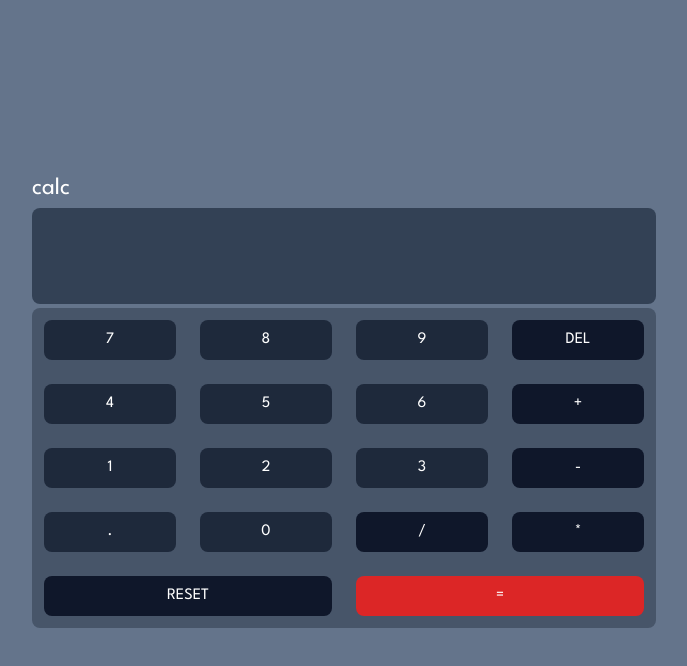
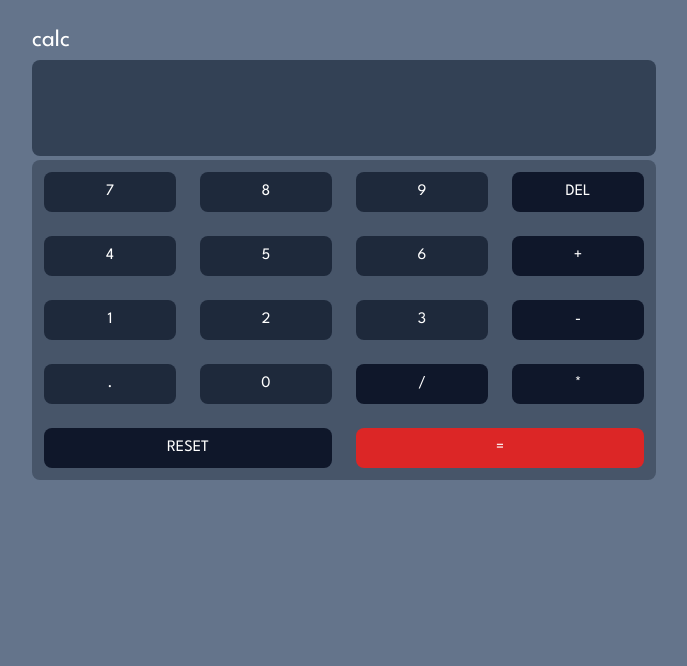
Before and after one commit to LEstebanR/calculator-app, a Next.js app: page / in a window 1280 px wide. Shown: the top 666 px of the page, without its empty margins (296-983 px from the left). Built offline with nearby package versions, Linux system fonts and the light colour scheme.

Commit message:
fix position

```diff
--- a/src/components/Container.tsx
+++ b/src/components/Container.tsx
@@ -5,7 +5,7 @@ interface ContainerProps {
 }
 
 const Container: React.FC<ContainerProps> = ({ children }) => {
-  return <div className="h-screen flex justify-center items-center bg-slate-500 font-sans text-white ">{children}</div>;
+  return <div className="h-screen flex justify-center items-start bg-slate-500 font-sans text-white ">{children}</div>;
 };
 
 export default Container;
```
